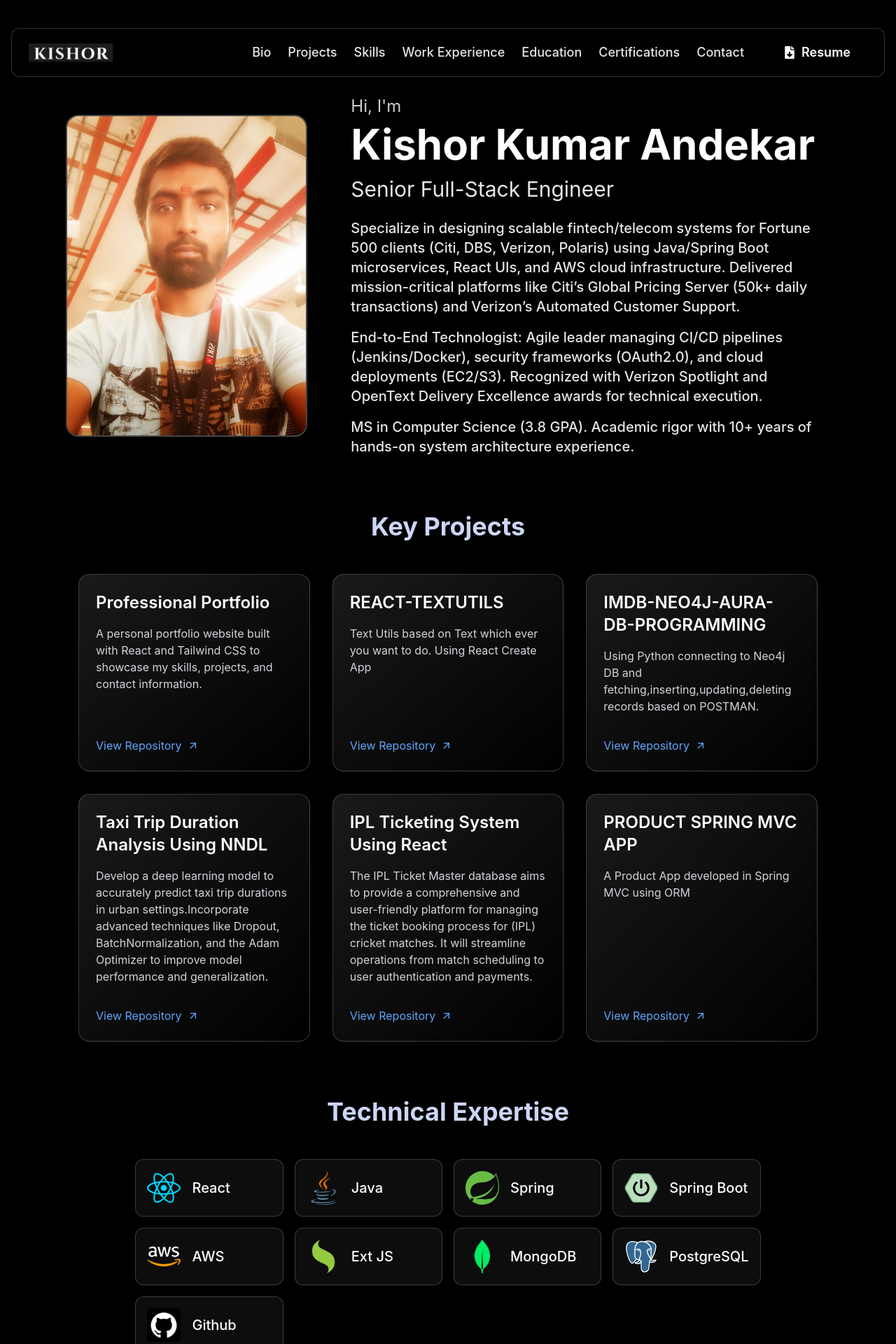
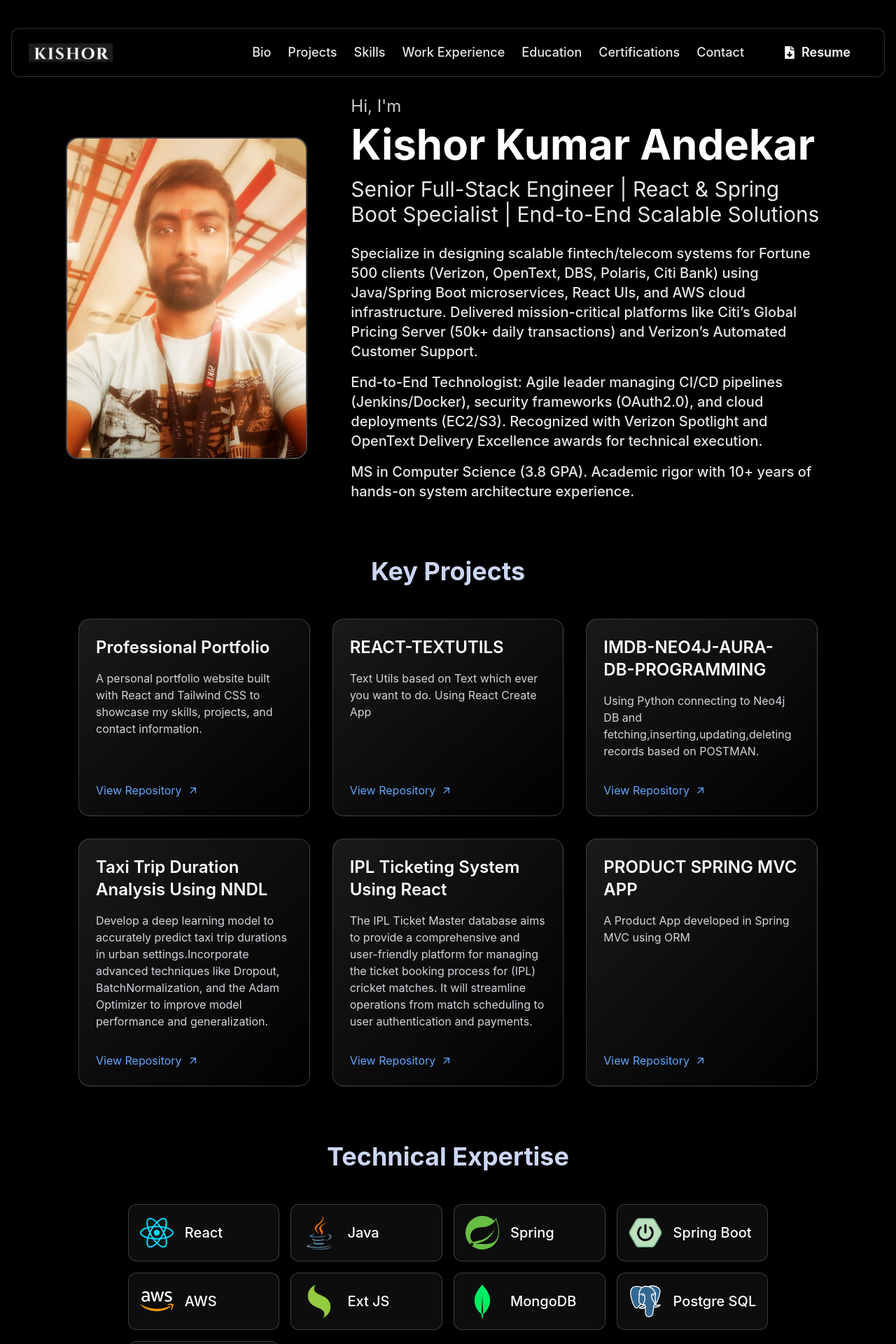
Before and after one commit to kishorreyansh/my-portfolio, a React (Vite) app: page / in a window 1280 px wide. Shown: the top 1920 px of the page at 70% size. Built offline with nearby package versions, Linux system fonts and the light colour scheme.

Commit message:
modified role details

```diff
--- a/src/components/Bio.jsx
+++ b/src/components/Bio.jsx
@@ -54,7 +54,8 @@ export const Bio = () => {
             transition={{ duration: 0.5, delay: 0.4 }}
             className="mb-6 text-2xl text-white/90 md:text-3xl"
           >
-            Senior Full-Stack Engineer
+            Senior Full-Stack Engineer | React & Spring Boot Specialist |
+            End-to-End Scalable Solutions
           </motion.h2>
 
           {/* Use space-y for better spacing instead of mb-8 */}
--- a/src/constants/index.jsx
+++ b/src/constants/index.jsx
@@ -87,7 +87,7 @@ export const PROJECTS = [
 ];
 
 export const BIO = [
-  "Specialize in designing scalable fintech/telecom systems for Fortune 500 clients (Citi, DBS, Verizon, Polaris) using Java/Spring Boot microservices, React UIs, and AWS cloud infrastructure. Delivered mission-critical platforms like Citi’s Global Pricing Server (50k+ daily transactions) and Verizon’s Automated Customer Support.",
+  "Specialize in designing scalable fintech/telecom systems for Fortune 500 clients (Verizon, OpenText, DBS, Polaris, Citi Bank) using Java/Spring Boot microservices, React UIs, and AWS cloud infrastructure. Delivered mission-critical platforms like Citi’s Global Pricing Server (50k+ daily transactions) and Verizon’s Automated Customer Support.",
   "End-to-End Technologist: Agile leader managing CI/CD pipelines (Jenkins/Docker), security frameworks (OAuth2.0), and cloud deployments (EC2/S3). Recognized with Verizon Spotlight and OpenText Delivery Excellence awards for technical execution.",
   "MS in Computer Science (3.8 GPA). Academic rigor with 10+ years of hands-on system architecture experience.",
 ];
@@ -130,7 +130,7 @@ export const SKILLS = [
   },
   {
     icon: "./svgs/postgresql.svg",
-    name: "PostgreSQL",
+    name: "Postgre SQL",
     experience: "1+ year",
   },
   {
```
